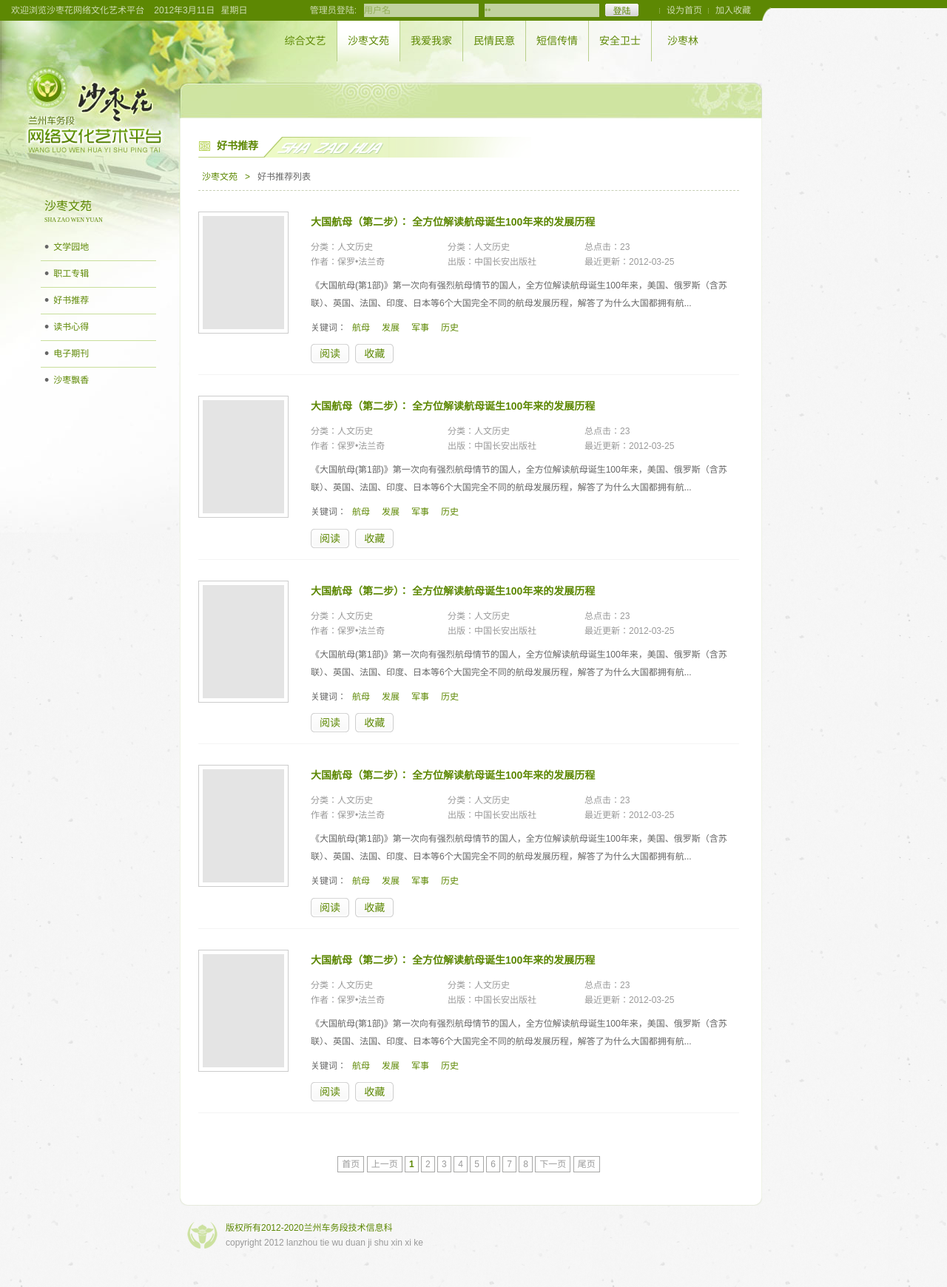
After one commit to pktangyue/WebOne, a PHP site: page /szwy/liebiao.php in a window 1280 px wide. The commit adds this page. Shown: the whole page at 74% size. Run offline with PHP 8.4, Linux system fonts and the light colour scheme.

Commit message:
shazaowenyuan liebiao

```diff
--- a/css/base.css
+++ b/css/base.css
@@ -181,6 +181,7 @@ a.content:hover{text-decoration:none;color:#333;}
 .btn{width:87px;height:24px;line-height:24px;background:url(/img/btn/btn.png) no-repeat;text-align:center;display:inline-block;}
 .btn_on{color:#ff6600;}
 .btn2{width:65px;height:25px;line-height:25px;background:url(/img/btn/btn2.png) no-repeat;text-align:center;display:inline-block;}
+.btn3{width:52px;height:26px;line-height:26px;background:url(/img/btn/btn3.png) no-repeat;text-align:center;display:inline-block;font-size:14px;}
 /* zhwy */
 .zhwy .rightside_title{background:url(/img/zhwy/title.png) no-repeat 42px;}
 .zhwy .leftside_pic{background:url(/img/zhwy/left.png) no-repeat;top:-65px;height:400px;}
@@ -288,3 +289,13 @@ a.content:hover{text-decoration:none;color:#333;}
 .periodical_list li{height:24px;line-height:24px;}
 .periodical_imgs li{float:left;margin:0 22px 15px 0;}
 .periodical_imgs li.last{margin-right:0px;}
+/* good book */
+.good_book{border-bottom:1px #f4f4f4 solid;padding-bottom:15px;margin-bottom:28px;}
+.good_book img{padding:5px;margin-right:30px;float:left;}
+.good_book h2{line-height:200%;font-weight:bold;margin-bottom:10px;}
+.good_book_main{margin-left:152px;}
+.good_book_desc{color:#999;height:40px;margin-bottom:10px;}
+.good_book_desc li{float:left;width:185px;height:20px;line-height:20px;}
+.good_book p{line-height:200%;}
+.good_book_keyword{margin:15px 0;}
+.good_book_keyword a{margin:0 8px;}
--- a/index.php
+++ b/index.php
@@ -32,6 +32,7 @@
 		</fieldset>
 		<fieldset>
 			<p><a href="/szwy/index.php">07沙枣文苑</a></p>
+			<p><a href="/szwy/liebiao.php">07沙枣文苑—列表页面</a></p>
 		</fieldset>
 	</body>
 </html>
--- /dev/null
+++ b/szwy/liebiao.php
@@ -0,0 +1,117 @@
+<? include '../common/header.php';?>
+<? include 'leftside.php';?>
+<div class="rightside szwy">
+	<h1 class="rightside_title"></h1>
+	<div class="rightside_content">
+		<div class="section clearfix">
+			<h3 class="section_title">好书推荐</h3>
+			<p class="list_nav"><a href="#">沙枣文苑</a><span class="c_green ml10 mr10">&gt;</span><span>好书推荐列表 </span></p>
+			<div class="good_book clearfix">
+				<img src="/img/blank.jpg" width="110" height="153" />
+				<div class="good_book_main">
+					<h2><a href="#">大国航母（第二步）： 全方位解读航母诞生100年来的发展历程</a></h2>
+					<ul class="good_book_desc">
+						<li>分类：人文历史</li>
+						<li>分类：人文历史</li>
+						<li>总点击：23</li>
+						<li>作者：保罗•法兰奇</li>
+						<li>出版：中国长安出版社</li>
+						<li>最近更新：2012-03-25</li>
+					</ul>
+					<p>《大国航母(第1部)》第一次向有强烈航母情节的国人，全方位解读航母诞生100年来，美国、俄罗斯（含苏联）、英国、法国、印度、日本等6个大国完全不同的航母发展历程，解答了为什么大国都拥有航...</p>
+					<div class="good_book_keyword">关键词：<a href="#">航母</a><a href="#">发展</a><a href="#">军事</a><a href="#">历史</a></div>
+					<a class="btn3" href="#">阅读</a>
+					<a class="btn3 ml5" href="#">收藏</a>
+				</div>
+			</div>
+			<div class="good_book clearfix">
+				<img src="/img/blank.jpg" width="110" height="153" />
+				<div class="good_book_main">
+					<h2><a href="#">大国航母（第二步）： 全方位解读航母诞生100年来的发展历程</a></h2>
+					<ul class="good_book_desc">
+						<li>分类：人文历史</li>
+						<li>分类：人文历史</li>
+						<li>总点击：23</li>
+						<li>作者：保罗•法兰奇</li>
+						<li>出版：中国长安出版社</li>
+						<li>最近更新：2012-03-25</li>
+					</ul>
+					<p>《大国航母(第1部)》第一次向有强烈航母情节的国人，全方位解读航母诞生100年来，美国、俄罗斯（含苏联）、英国、法国、印度、日本等6个大国完全不同的航母发展历程，解答了为什么大国都拥有航...</p>
+					<div class="good_book_keyword">关键词：<a href="#">航母</a><a href="#">发展</a><a href="#">军事</a><a href="#">历史</a></div>
+					<a class="btn3" href="#">阅读</a>
+					<a class="btn3 ml5" href="#">收藏</a>
+				</div>
+			</div>
+			<div class="good_book clearfix">
+				<img src="/img/blank.jpg" width="110" height="153" />
+				<div class="good_book_main">
+					<h2><a href="#">大国航母（第二步）： 全方位解读航母诞生100年来的发展历程</a></h2>
+					<ul class="good_book_desc">
+						<li>分类：人文历史</li>
+						<li>分类：人文历史</li>
+						<li>总点击：23</li>
+						<li>作者：保罗•法兰奇</li>
+						<li>出版：中国长安出版社</li>
+						<li>最近更新：2012-03-25</li>
+					</ul>
+					<p>《大国航母(第1部)》第一次向有强烈航母情节的国人，全方位解读航母诞生100年来，美国、俄罗斯（含苏联）、英国、法国、印度、日本等6个大国完全不同的航母发展历程，解答了为什么大国都拥有航...</p>
+					<div class="good_book_keyword">关键词：<a href="#">航母</a><a href="#">发展</a><a href="#">军事</a><a href="#">历史</a></div>
+					<a class="btn3" href="#">阅读</a>
+					<a class="btn3 ml5" href="#">收藏</a>
+				</div>
+			</div>
+			<div class="good_book clearfix">
+				<img src="/img/blank.jpg" width="110" height="153" />
+				<div class="good_book_main">
+					<h2><a href="#">大国航母（第二步）： 全方位解读航母诞生100年来的发展历程</a></h2>
+					<ul class="good_book_desc">
+						<li>分类：人文历史</li>
+						<li>分类：人文历史</li>
+						<li>总点击：23</li>
+						<li>作者：保罗•法兰奇</li>
+						<li>出版：中国长安出版社</li>
+						<li>最近更新：2012-03-25</li>
+					</ul>
+					<p>《大国航母(第1部)》第一次向有强烈航母情节的国人，全方位解读航母诞生100年来，美国、俄罗斯（含苏联）、英国、法国、印度、日本等6个大国完全不同的航母发展历程，解答了为什么大国都拥有航...</p>
+					<div class="good_book_keyword">关键词：<a href="#">航母</a><a href="#">发展</a><a href="#">军事</a><a href="#">历史</a></div>
+					<a class="btn3" href="#">阅读</a>
+					<a class="btn3 ml5" href="#">收藏</a>
+				</div>
+			</div>
+			<div class="good_book clearfix">
+				<img src="/img/blank.jpg" width="110" height="153" />
+				<div class="good_book_main">
+					<h2><a href="#">大国航母（第二步）： 全方位解读航母诞生100年来的发展历程</a></h2>
+					<ul class="good_book_desc">
+						<li>分类：人文历史</li>
+						<li>分类：人文历史</li>
+						<li>总点击：23</li>
+						<li>作者：保罗•法兰奇</li>
+						<li>出版：中国长安出版社</li>
+						<li>最近更新：2012-03-25</li>
+					</ul>
+					<p>《大国航母(第1部)》第一次向有强烈航母情节的国人，全方位解读航母诞生100年来，美国、俄罗斯（含苏联）、英国、法国、印度、日本等6个大国完全不同的航母发展历程，解答了为什么大国都拥有航...</p>
+					<div class="good_book_keyword">关键词：<a href="#">航母</a><a href="#">发展</a><a href="#">军事</a><a href="#">历史</a></div>
+					<a class="btn3" href="#">阅读</a>
+					<a class="btn3 ml5" href="#">收藏</a>
+				</div>
+			</div>
+			<div class="pager">
+				<a href="#">首页</a>
+				<a href="#">上一页</a>
+				<span>1</span>
+				<a href="#">2</a>
+				<a href="#">3</a>
+				<a href="#">4</a>
+				<a href="#">5</a>
+				<a href="#">6</a>
+				<a href="#">7</a>
+				<a href="#">8</a>
+				<a href="#">下一页</a>
+				<a href="#">尾页</a>
+			</div>
+		</div>
+	</div>
+	<div class="rightside_bottom"></div>
+</div>
+<? include '../common/footer.php';?>
```
Also changed, not shown: img/btn/btn3.png (added).
